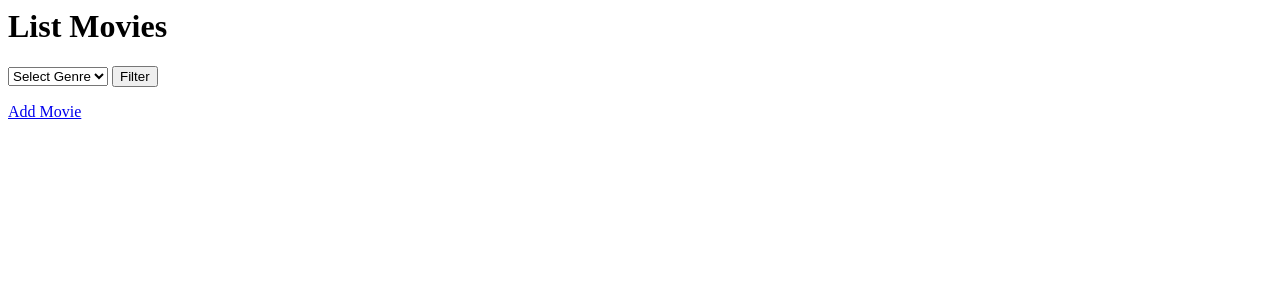
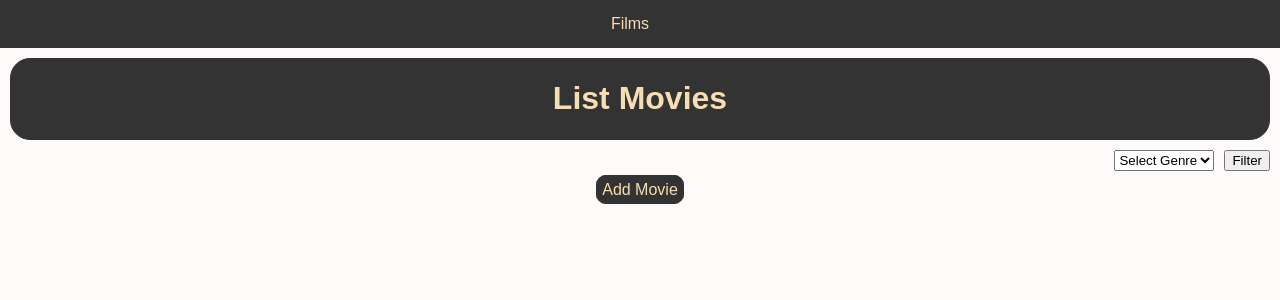
Before and after one commit to Slubateau1040/movie-library, a Django app: page / in a window 1280 px wide. Shown: the top 300 px of the page. Run offline with Django 5.2, Linux system fonts and the light colour scheme; data that the repository does not hold is empty.

Commit message:
Add CSS style for listMovies, and detailMovie

```diff
--- a/config/settings.py
+++ b/config/settings.py
@@ -117,6 +117,7 @@ USE_TZ = True
 # https://docs.djangoproject.com/en/6.1/howto/static-files/
 
 STATIC_URL = 'static/'
+STATICFILES_DIRS = [BASE_DIR / 'static']
 
 
 # Email
--- a/movie/views.py
+++ b/movie/views.py
@@ -21,7 +21,7 @@ def detailMovie(request, movie_id):
 def addMovie(request):
     if request.method == 'POST':
         title = request.POST['title']
-        genre = request.POST['genre']
+        genre = request.POST['genre'].capitalize()
         platform = request.POST['platform']
         is_finished = request.POST.get('is_finished', False) == 'on'
         rating = request.POST['rating']
@@ -39,7 +39,7 @@ def editMovie(request, movie_id):
     movie = get_object_or_404(Movie, pk=movie_id)
     if request.method == 'POST':
         title = request.POST['title']
-        genre = request.POST['genre']
+        genre = request.POST['genre'].capitalize()
         platform = request.POST['platform']
         is_finished = request.POST.get('is_finished', False) == 'on'
         rating = request.POST['rating']
--- /dev/null
+++ b/static/css/style.css
@@ -0,0 +1,122 @@
+body {
+    font-family: Arial, sans-serif;
+    margin: 0;
+    padding: 0;
+    background-color: snow;
+}
+
+nav {
+    background-color: #333;
+    padding: 15px;
+    text-align: center;
+}
+
+nav a {
+    color: wheat;
+    text-decoration: none;
+    margin-right: 20px;
+}
+
+.movie-card  {
+    padding: 10px;
+    margin: 15px;
+    border: 1px solid #333;
+    border-radius: 10px;
+    background-color: #ccc;
+    transition: all 0.2s ease;
+}
+
+.movie-card:hover {
+    background-color: #ddd;
+    transform: scale(1.01);
+    cursor: pointer;
+    box-shadow: 0 4px 8px 0 rgba(0, 0, 0, 0.2)
+}
+
+.movie-card a {
+    text-decoration: none;
+}
+
+#list-title {
+    margin: 10px;
+    border: 1px solid #333;
+    background-color: #333;
+    color: wheat;
+    text-align: center;
+    border-radius: 20px;
+}
+
+.add-movie a {
+    background-color: #333;
+    color: wheat;
+    margin: 15px;
+    padding: 5px;
+    border: 1px solid #333;
+    border-radius: 10px;
+    text-decoration: none;
+}
+.add-movie {
+    text-align: center;
+}
+
+a.link, a.link:visited {
+    color: wheat;
+}
+
+.filter-form {
+    margin: 10px;
+    display: flex;
+    justify-content: flex-end;
+    gap: 10px;
+}
+
+.movie-detail h1 {
+    background-color: #333;
+    color: wheat;
+    margin: 10px auto ;
+    border: 1px solid #ccc;
+    border-radius: 10px;
+    padding: 10px;
+    width: fit-content;
+    transition: all 0.2s ease;
+}
+
+.movie-detail h1:hover {
+    transform: scale(1.01);
+    box-shadow: 0 4px 8px 0 rgba(0, 0, 0, 0.2)
+}
+.movie-info {
+    margin: 20px auto;
+    padding: 15px;
+    border: 3px solid #333;
+    border-radius: 10px;
+    background-color: white;
+    width: fit-content;
+    box-shadow: 0 4px 8px 0 rgba(0, 0, 0, 0.2)
+}
+.movie-actions {
+    width: fit-content;
+    margin: 1px auto;
+}
+
+.movie-actions a {
+    background-color: #333;
+    color: wheat;
+    border: 1px solid #333;
+    border-radius: 10px;
+    padding: 5px;
+    text-decoration: none;
+}
+
+.rating-low {
+    color: darkred;
+    font-weight: bold;
+}
+.rating-medium {
+    color: orange;
+    font-weight: bold;
+}
+.rating-high {
+    color: darkgreen;
+    font-weight: bold;
+}
--- /dev/null
+++ b/templates/base.html
@@ -0,0 +1,18 @@
+{% load static %}
+<!DOCTYPE html>
+<html lang="fr">
+<head>
+    <meta charset="UTF-8">
+    <title>Movie Library</title>
+    <link rel="stylesheet" href="{% static 'css/style.css' %}">
+</head>
+<body>
+    <nav>
+        <a href="{% url 'listMovies' %}">Films</a>
+    </nav>
+
+    {% block content %}
+    {% endblock %}
+
+</body>
+</html>
--- a/templates/movie/addMovie.html
+++ b/templates/movie/addMovie.html
@@ -1,3 +1,6 @@
+{% extends 'base.html' %}
+
+{% block content %}
     <h1>Add Movie</h1>
 
     <form method="POST">
@@ -15,8 +18,9 @@
         <input type="checkbox" id="is_finished" name="is_finished" />
 
         <label for="rating">Rate</label>
-    <input type="text" id="rating" name="rating" placeholder="Movie Rating" required />
+        <input type="number" id="rating" name="rating" min="1" max="10" placeholder="Movie Rating" required />
 
         <input type="submit" value="Add Movie" />
 
     </form>
+{% endblock %}
--- a/templates/movie/editMovie.html
+++ b/templates/movie/editMovie.html
@@ -1,3 +1,6 @@
+{% extends 'base.html' %}
+
+{% block content %}
     <h1>Edit Movie</h1>
 
     <form method="POST">
@@ -16,7 +19,8 @@
         <input type="checkbox" id="is_finished" name="is_finished" {% if movie.is_finished %}checked{% endif %} />
 
         <label for="rating">Rate</label>
-    <input type="text" id="rating" name="rating" value="{{ movie.rating }}" required />
+        <input type="number" id="rating" name="rating" min="1" max="10" value="{{ movie.rating }}" required />
 
         <input type="submit" value="Save" />
     </form>
+{% endblock %}
--- a/templates/movie/listMovies.html
+++ b/templates/movie/listMovies.html
@@ -1,6 +1,11 @@
+{% extends "base.html" %}
+
+{% block content %}
+    <div id="list-title">
         <h1>List Movies</h1>
+    </div>
 
-<form method="get">
+    <form method="get" class="filter-form">
         <select name="genre">
             <option value="">Select Genre</option>
             {% for genre in genre_list %}
@@ -11,7 +16,13 @@
     </form>
 
     {% for movie in movies %}
-    <li><a href="{% url 'detailMovie' movie.id%}">{{ movie.title }}</a></li>
+       <div class="movie-card">
+        <a href="{% url 'detailMovie' movie.id %}">{{ movie.title }}</a>
+       </div>
     {% endfor %}
 
+    <div class="add-movie">
         <a href="{% url 'addMovie' %}">Add Movie</a>
+    </div>
+
+{% endblock %}
```
Also changed, not shown: templates/movie/detailMovie.html (+26 -7 lines). Lines whose indentation alone changed are shown as unchanged.
